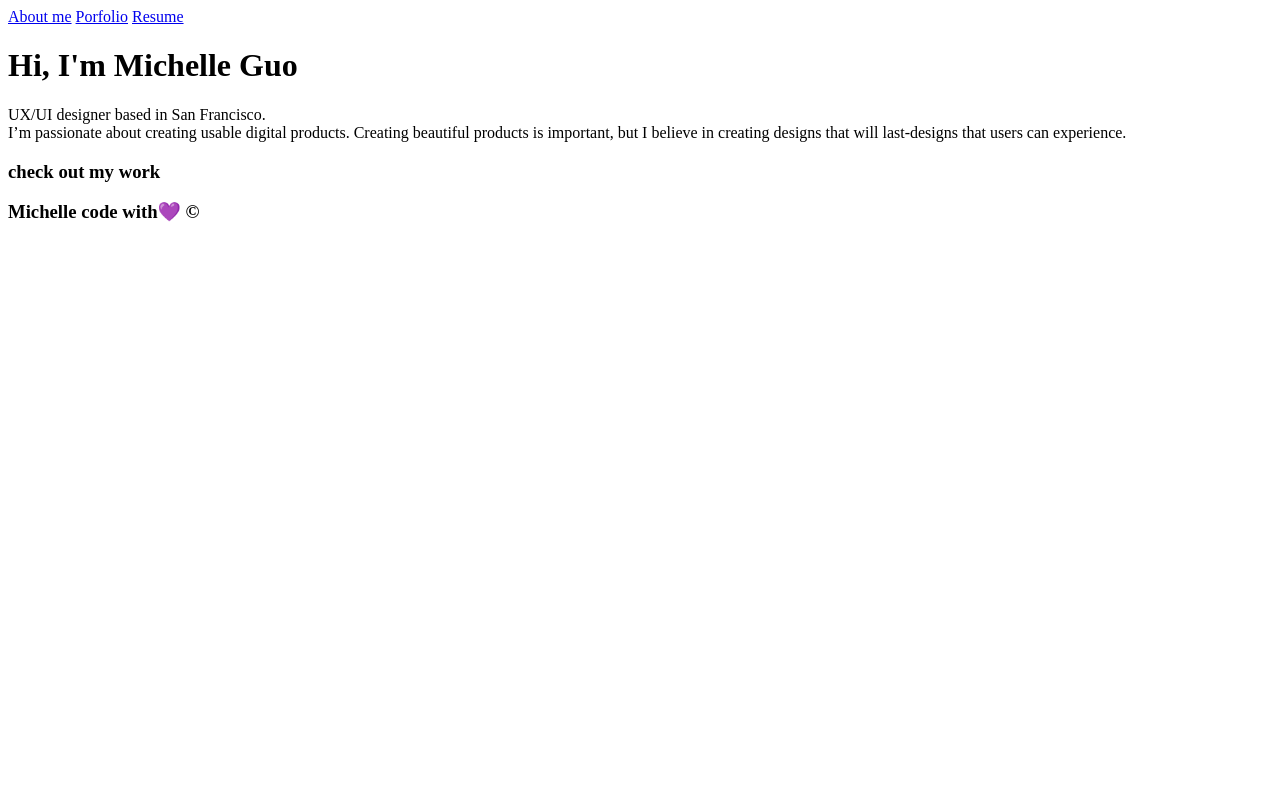
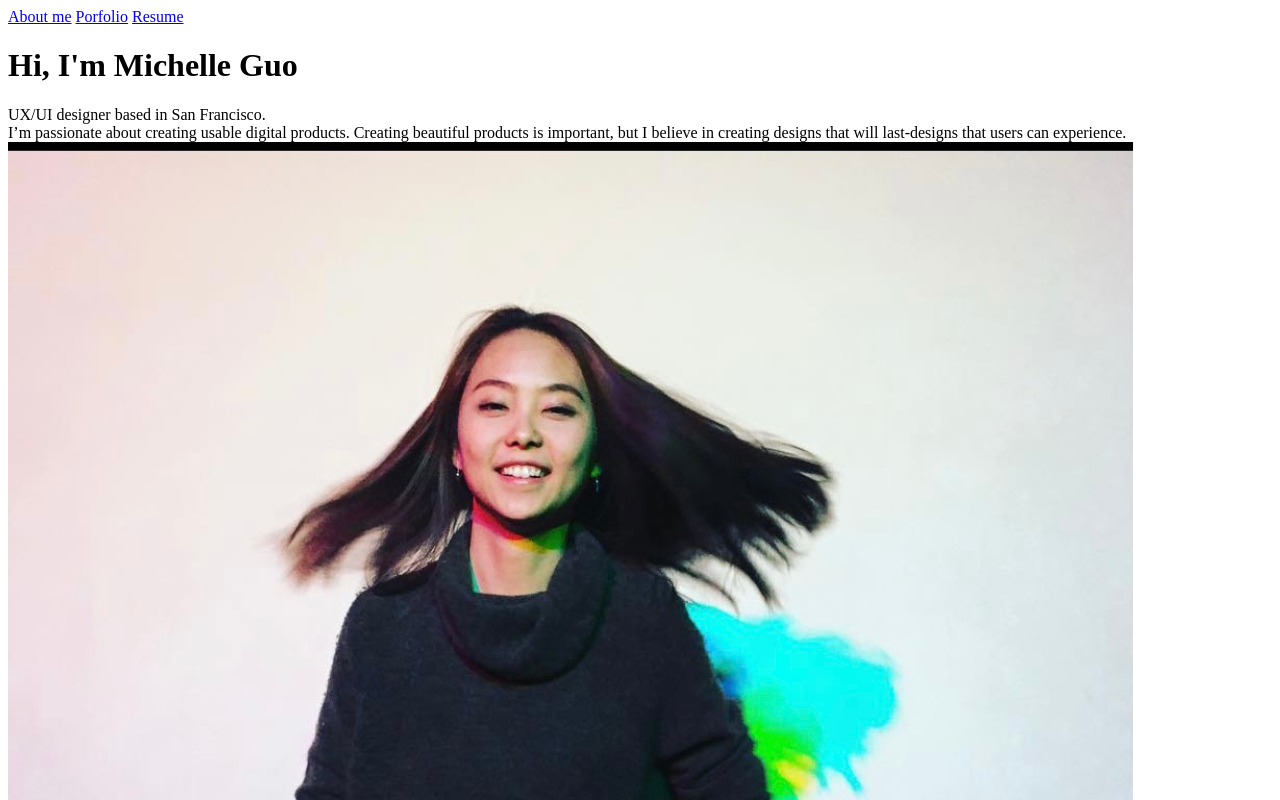
Before and after one commit to uomic3/MichelleGuo-Website, a plain HTML site: page index.html in a window 1280 px wide. Shown: the top 800 px of the page. Drawn offline with Linux system fonts and the light colour scheme.

Commit message:
change on image and footer

```diff
--- a/index.html
+++ b/index.html
@@ -30,11 +30,12 @@
       I’m passionate about creating usable digital products. Creating beautiful
       products is important, but I believe in creating designs that will
       last-designs that users can experience.
+      <img src="/Images/IMG_2034.jpg" alt="Michelle Guo">
     </p>
 
 </div>
   <h3>check out my work</h3>
   <body>
-    <h3>Michelle code with💜 &copy;</h3>
+    <h3>Michelle Guo code with💜 &copy;</h3>
   </body>
 </html>
```
Also changed, not shown: 1 other file.
